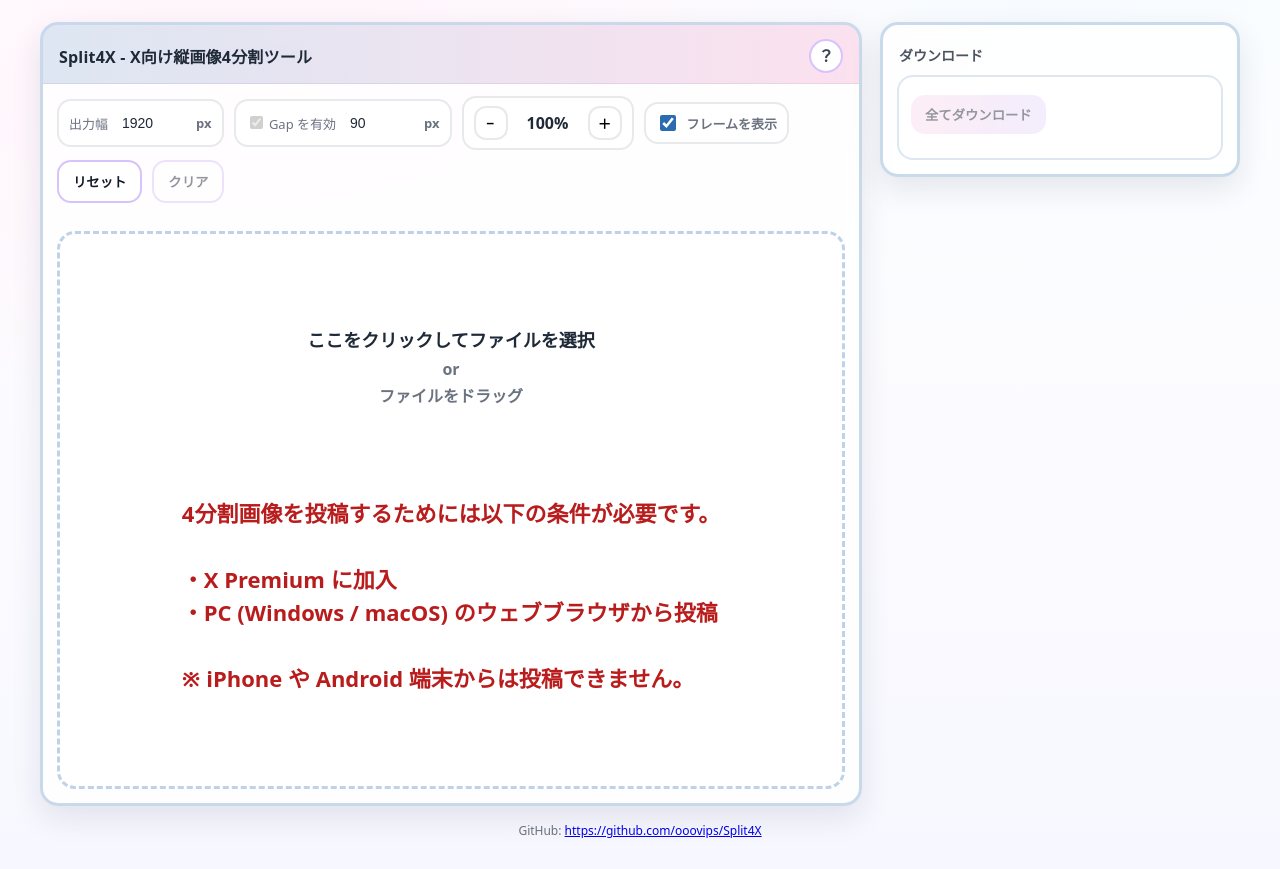
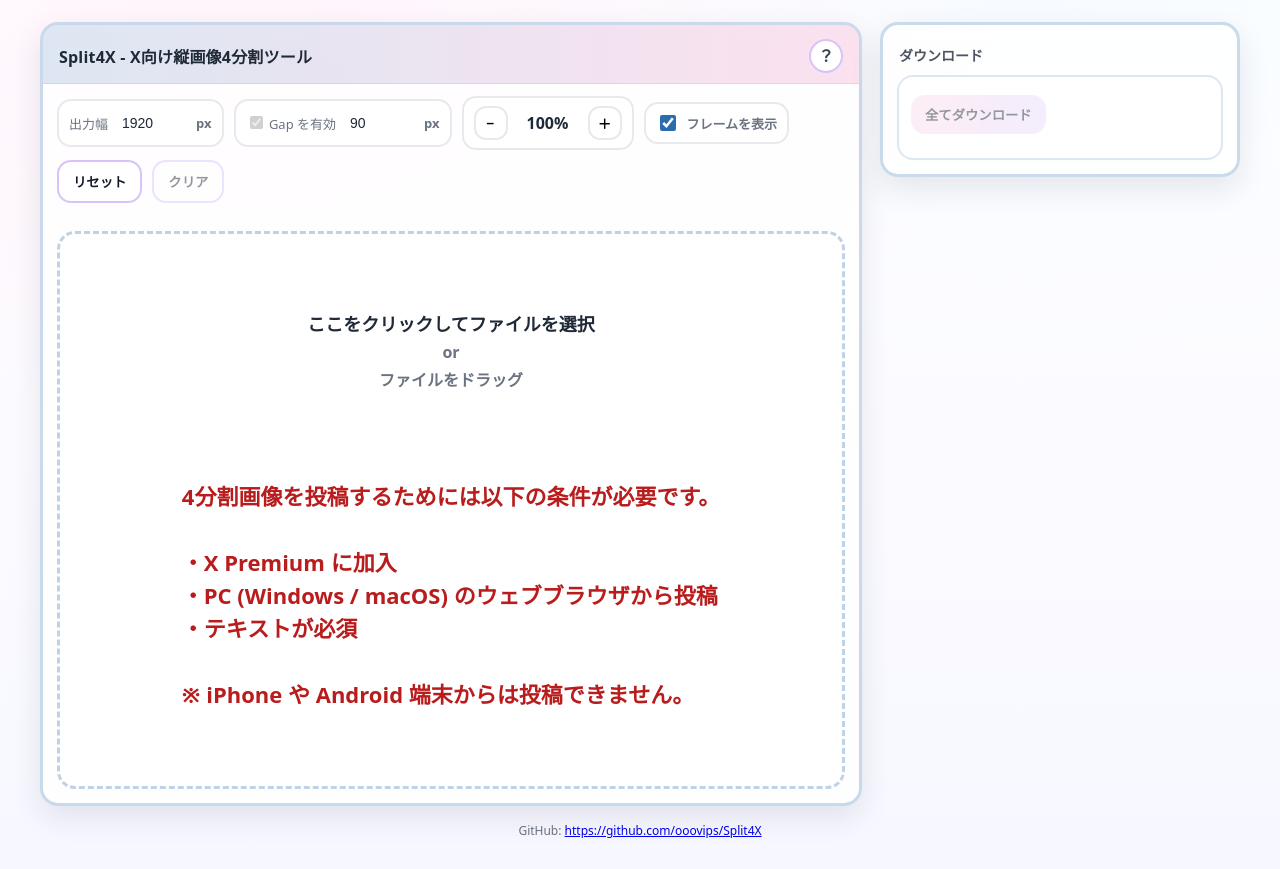
Before and after one commit to ooovips/Split4X, a plain HTML site: page index.html in a window 1280 px wide. Drawn offline with Linux system fonts and the light colour scheme.

Commit message:
Update index.html

```diff
--- a/index.html
+++ b/index.html
@@ -421,7 +421,7 @@
               <div class="big">ここをクリックしてファイルを選択</div>
               or<br/>ファイルをドラッグ
               <br/><br/><br/>
-              <div class="important">4分割画像を投稿するためには以下の条件が必要です。<br/><br/>・X Premium に加入<br/>・PC (Windows / macOS) のウェブブラウザから投稿<br/><br/>※ iPhone や Android 端末からは投稿できません。</div>
+              <div class="important">4分割画像を投稿するためには以下の条件が必要です。<br/><br/>・X Premium に加入<br/>・PC (Windows / macOS) のウェブブラウザから投稿<br/>・テキストが必須<br/><br/>※ iPhone や Android 端末からは投稿できません。</div>
             </div>
           </div>
 
```
